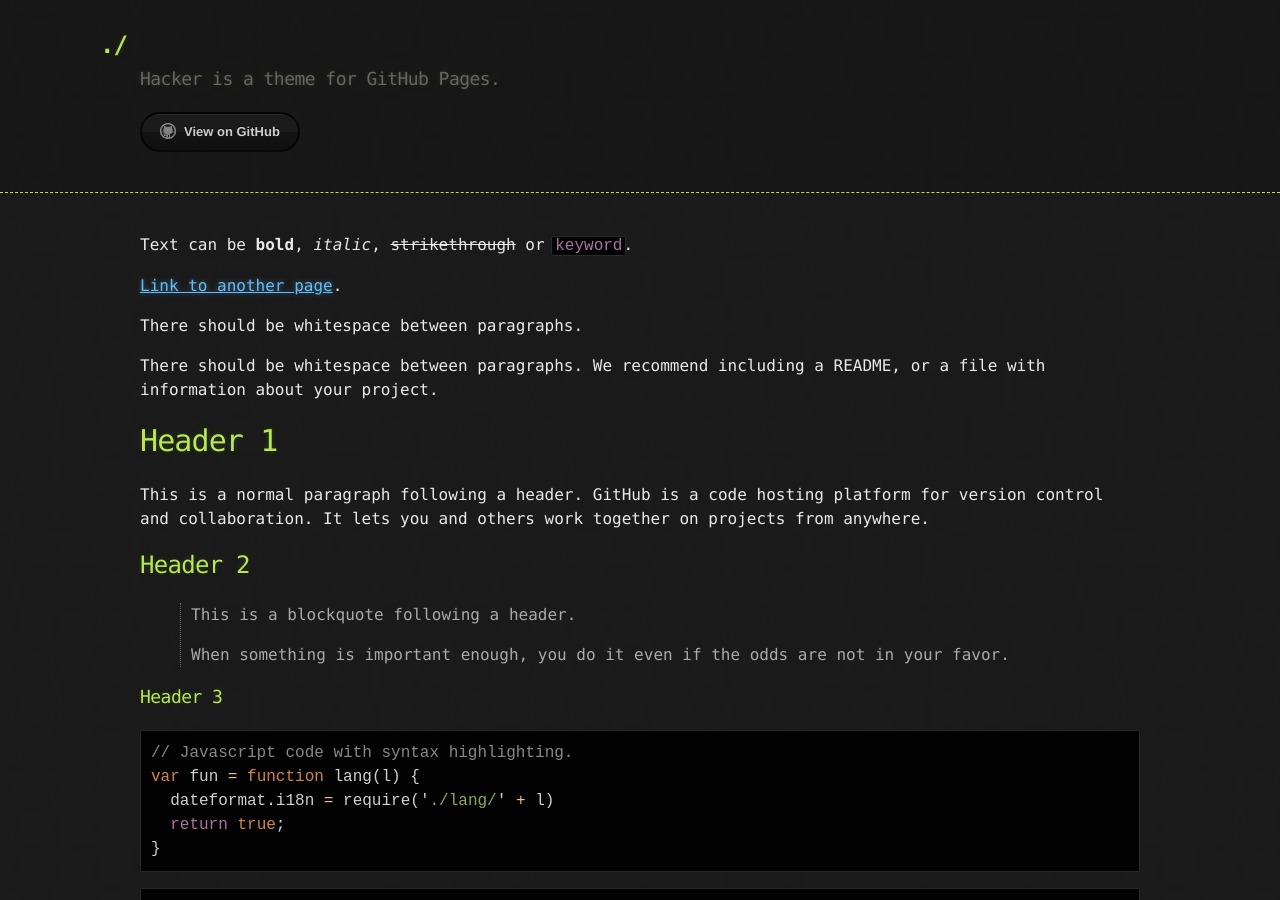
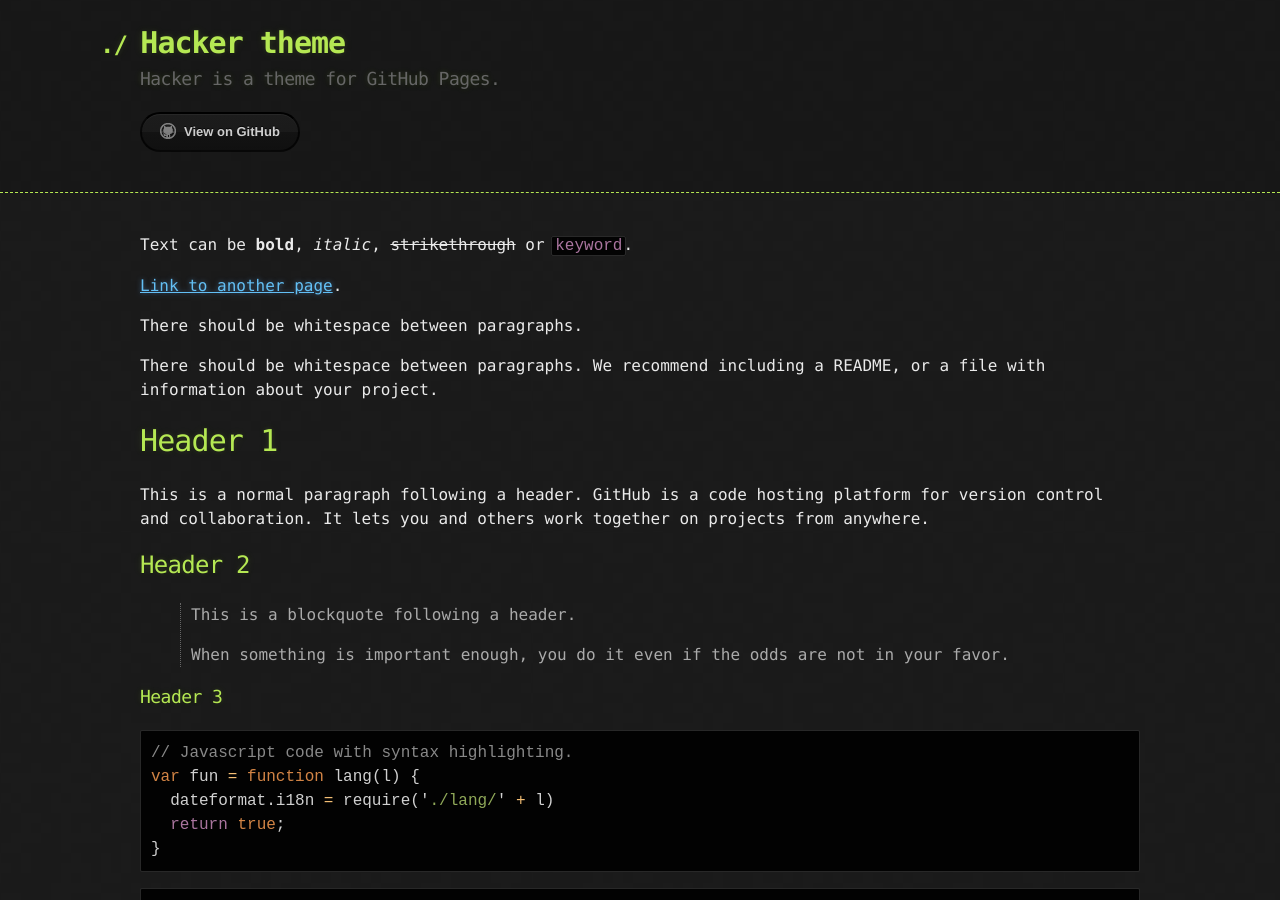
Before and after one commit to S4ndrow/S4ndrow.github.io, a Jekyll site: the page built from index.md, in a window 1280 px wide and 900 px high. Built offline with Jekyll 4.4.1, drawn with Linux system fonts in a browser that asks for light colours.

Commit message:
Update default.html

```diff
--- a/_layouts/default.html
+++ b/_layouts/default.html
@@ -15,7 +15,7 @@
     <header>
       <div class="container">
         <a id="a-title" href="{{ '/' | relative_url }}">
-          <h1>{{ Hola}}</h1>
+          <h1>{{ site.title | default: site.github.repository_name }}</h1>
         </a>
         <h2>{{ site.description | default: site.github.project_tagline }}</h2>
 
```
